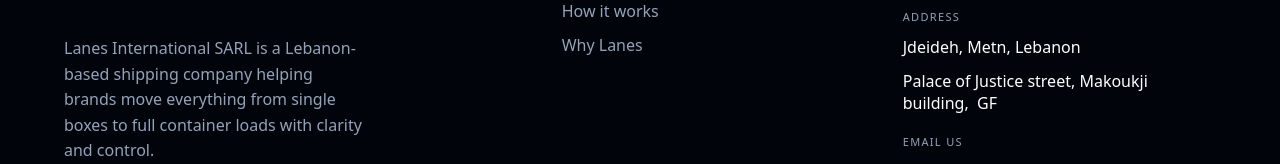
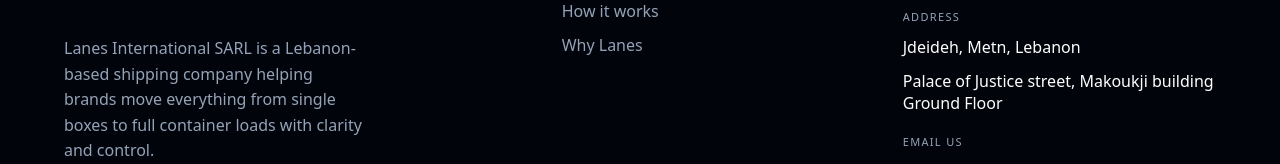
Before and after one commit to georgesmakoukji/lanes, a Next.js app: page / in a window 1280 px wide. Shown: the part 5106-5270 px from the top of the page. Built offline with nearby package versions, Linux system fonts and the light colour scheme.

Commit message:
style: Clarify footer address by replacing abbreviated text with full description for improved readability.

```diff
--- a/app/page.js
+++ b/app/page.js
@@ -531,8 +531,7 @@ export default function HomePage() {
               <span className="footer-label">Address</span>
               <span className="footer-text">Jdeideh, Metn, Lebanon</span>
               <span className="footer-text">
-                Palace of Justice street, Makoukji building,{" "}
-                {"\u00A0"}GF
+                Palace of Justice street, Makoukji building Ground Floor
               </span>
               <span className="footer-label">Email us</span>
               <span className="footer-text">info@lanesinternational.com</span>
```
